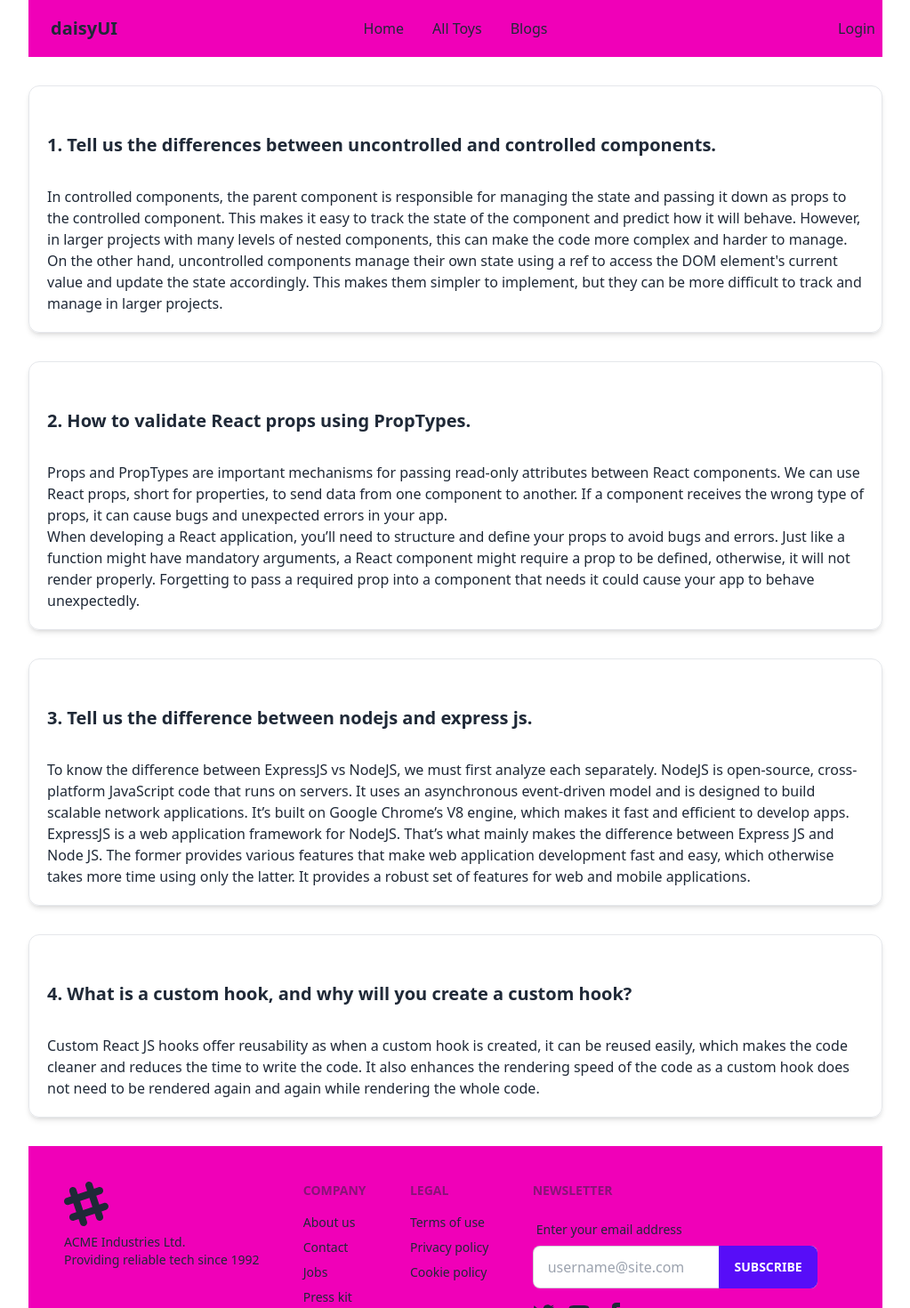
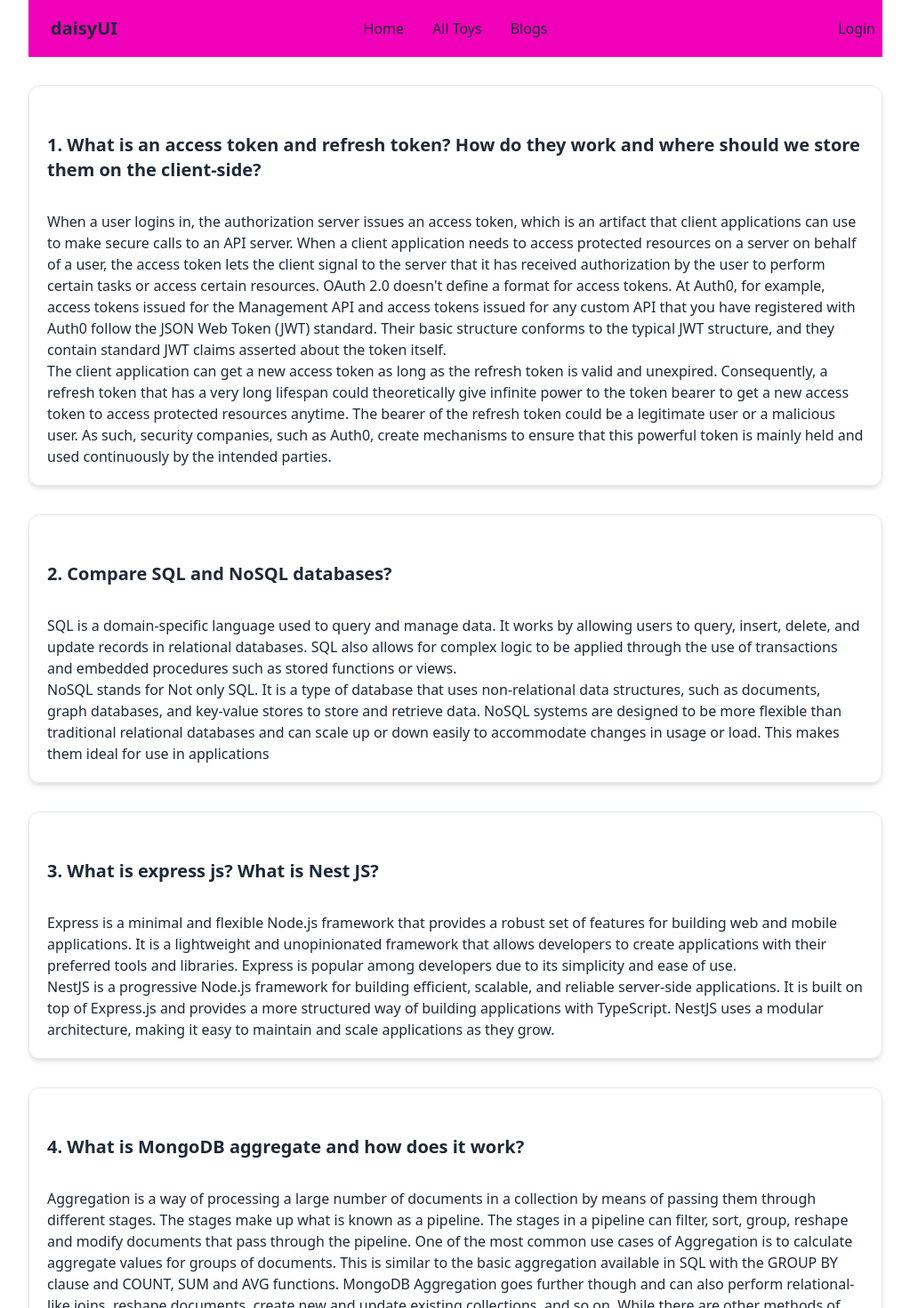
Before and after one commit to jewelislam360/toy-marketplace-client-side, a React (Vite) app: page /blog in a window 1280 px wide. Shown: the top 1470 px of the page at 89% size, without its empty margins (128-1151 px from the left). Built offline with nearby package versions, Linux system fonts and the light colour scheme; no server answers.

Commit message:
some problem solv

```diff
--- a/src/Components/AllToys/AllToys.jsx
+++ b/src/Components/AllToys/AllToys.jsx
@@ -23,9 +23,10 @@ const AllToys = () => {
     return (
         <div>
 
-            <div className='my-10'>
+            <div className='py-10'>
 
-                <h1 className="text-secondary text-center font-bold text-4xl" >All Toys</h1>
+                <h1 className="text-secondary text-center font-bold text-4xl mb-5" >All Toys</h1>
+                <p className='text-secondary w-[50%] mx-auto'>At Toy Cars, we are passionate about toy cars and all things miniature! Our website is dedicated to providing a delightful experience for toy car enthusiasts of all ages.</p>
                 <div class="inline-flex items-center justify-center w-full">
                     <hr class="w-[50%] h-1 my-8 bg-secondary border-0 rounded dark:bg-gray-700" />
                     <div class="absolute px-4 -translate-x-1/2 bg-white left-1/2 dark:bg-gray-900">
--- a/src/Components/Blog/Blog.jsx
+++ b/src/Components/Blog/Blog.jsx
@@ -4,26 +4,34 @@ const Blog = () => {
     return (
         <div className='mx-auto'>
             <div className='border rounded-xl shadow-md my-8 p-5'>
-                <h1 className='font-bold text-xl my-8'>1. Tell us the differences between uncontrolled and controlled components.</h1>
-                <p>In controlled components, the parent component is responsible for managing the state and passing it down as props to the controlled component. This makes it easy to track the state of the component and predict how it will behave. However, in larger projects with many levels of nested components, this can make the code more complex and harder to manage.<br></br>
+                <h1 className='font-bold text-xl my-8'>1. What is an access token and refresh token? How do they work and where should we store them on the client-side?</h1>
+                <p>When a user logins in, the authorization server issues an access token, which is an artifact that client applications can use to make secure calls to an API server. When a client application needs to access protected resources on a server on behalf of a user, the access token lets the client signal to the server that it has received authorization by the user to perform certain tasks or access certain resources.
 
-                    On the other hand, uncontrolled components manage their own state using a ref to access the DOM element's current value and update the state accordingly. This makes them simpler to implement, but they can be more difficult to track and manage in larger projects.</p>
+                    OAuth 2.0 doesn't define a format for access tokens. At Auth0, for example, access tokens issued for the Management API and access tokens issued for any custom API that you have registered with Auth0 follow the JSON Web Token (JWT) standard. Their basic structure conforms to the typical JWT structure, and they contain standard JWT claims asserted about the token itself.<br></br>
+
+                    The client application can get a new access token as long as the refresh token is valid and unexpired. Consequently, a refresh token that has a very long lifespan could theoretically give infinite power to the token bearer to get a new access token to access protected resources anytime. The bearer of the refresh token could be a legitimate user or a malicious user. As such, security companies, such as Auth0, create mechanisms to ensure that this powerful token is mainly held and used continuously by the intended parties.</p>
             </div>
             <div className='border rounded-xl shadow-md my-8 p-5'>
-                <h1 className='font-bold text-xl my-8'>2. How to validate React props using PropTypes.</h1>
-                <p>Props and PropTypes are important mechanisms for passing read-only attributes between React components.
-
-                    We can use React props, short for properties, to send data from one component to another. If a component receives the wrong type of props, it can cause bugs and unexpected errors in your app.</p>
-                <p>When developing a React application, you’ll need to structure and define your props to avoid bugs and errors. Just like a function might have mandatory arguments, a React component might require a prop to be defined, otherwise, it will not render properly. Forgetting to pass a required prop into a component that needs it could cause your app to behave unexpectedly.</p>
+                <h1 className='font-bold text-xl my-8'>2. Compare SQL and NoSQL databases?</h1>
+                <p>SQL is a domain-specific language used to query and manage data. It works by allowing users to query, insert, delete, and update records in relational databases. SQL also allows for complex logic to be applied through the use of transactions and embedded procedures such as stored functions or views.</p>
+                <p>NoSQL stands for Not only SQL. It is a type of database that uses non-relational data structures, such as documents, graph databases, and key-value stores to store and retrieve data. NoSQL systems are designed to be more flexible than traditional relational databases and can scale up or down easily to accommodate changes in usage or load. This makes them ideal for use in applications</p>
             </div >
             <div className='border rounded-xl shadow-md my-8 p-5'>
-                <h1 className='font-bold text-xl my-8'>3. Tell us the difference between nodejs and express js.</h1>
-                <p>To know the difference between ExpressJS vs NodeJS, we must first analyze each separately. NodeJS is open-source, cross-platform JavaScript code that runs on servers. It uses an asynchronous event-driven model and is designed to build scalable network applications. It’s built on Google Chrome’s V8 engine, which makes it fast and efficient to develop apps.</p>
-                <p>ExpressJS is a web application framework for NodeJS. That’s what mainly makes the difference between Express JS and Node JS. The former provides various features that make web application development fast and easy, which otherwise takes more time using only the latter. It provides a robust set of features for web and mobile applications.</p>
+                <h1 className='font-bold text-xl my-8'>3. What is express js? What is Nest JS?</h1>
+                <p>Express is a minimal and flexible Node.js framework that provides a robust set of features for building web and mobile applications. It is a lightweight and unopinionated framework that allows developers to create applications with their preferred tools and libraries. Express is popular among developers due to its simplicity and ease of use.</p>
+                <p>NestJS is a progressive Node.js framework for building efficient, scalable, and reliable server-side applications. It is built on top of Express.js and provides a more structured way of building applications with TypeScript. NestJS uses a modular architecture, making it easy to maintain and scale applications as they grow.</p>
             </div>
             <div className='border rounded-xl shadow-md my-8 p-5'>
-                <h1 className='font-bold text-xl my-8'>4. What is a custom hook, and why will you create a custom hook?</h1>
-                <p>Custom React JS hooks offer reusability as when a custom hook is created, it can be reused easily, which makes the code cleaner and reduces the time to write the code. It also enhances the rendering speed of the code as a custom hook does not need to be rendered again and again while rendering the whole code.</p>
+                <h1 className='font-bold text-xl my-8'>4. What is MongoDB aggregate and how does it work?</h1>
+                <p>Aggregation is a way of processing a large number of documents in a collection by means of passing them through different stages. The stages make up what is known as a pipeline. The stages in a pipeline can filter, sort, group, reshape and modify documents that pass through the pipeline.
+
+                    One of the most common use cases of Aggregation is to calculate aggregate values for groups of documents. This is similar to the basic aggregation available in SQL with the GROUP BY clause and COUNT, SUM and AVG functions. MongoDB Aggregation goes further though and can also perform relational-like joins, reshape documents, create new and update existing collections, and so on.
+
+                    While there are other methods of obtaining aggregate data in MongoDB, the aggregation framework is the recommended approach for most work.
+
+                    There are what are called single purpose methods like estimatedDocumentCount(),  count(), and distinct() which are appended to a find() query making them quick to use but limited in scope.
+
+                    The map-reduce framework on MongoDB is a predecessor of the aggregation framework and much more complex to use. MongoDB have deprecated.</p>
             </div>
         </div>
     );
--- a/src/Components/CategoryTabs/CategoryTabs.jsx
+++ b/src/Components/CategoryTabs/CategoryTabs.jsx
@@ -1,4 +1,4 @@
-import React, { useEffect, useState } from 'react';
+import React, {  useState } from 'react';
 import { Tab, Tabs, TabList, TabPanel } from 'react-tabs';
 import 'react-tabs/style/react-tabs.css';
 
--- a/src/Components/MyToys/MyToys.jsx
+++ b/src/Components/MyToys/MyToys.jsx
@@ -65,9 +65,10 @@ const MyToys = () => {
 
     return (
         <div>
-            <div className='my-10'>
+            <div className='py-20'>
 
-                <h1 className="text-secondary text-center font-bold text-4xl" >My Toys</h1>
+<h1 className="text-secondary text-center font-bold text-4xl mb-5" >Our Gallery</h1>
+<p className='text-secondary w-[50%] mx-auto'>At Toy Cars, we are passionate about toy cars and all things miniature! Our website is dedicated to providing a delightful experience for toy car enthusiasts of all ages.</p>
 <div class="inline-flex items-center justify-center w-full">
     <hr class="w-[50%] h-1 my-8 bg-secondary border-0 rounded dark:bg-gray-700" />
     <div class="absolute px-4 -translate-x-1/2 bg-white left-1/2 dark:bg-gray-900">
```
Lines whose indentation alone changed are shown as unchanged.
